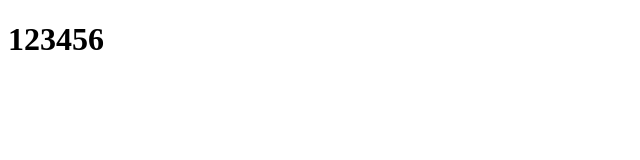
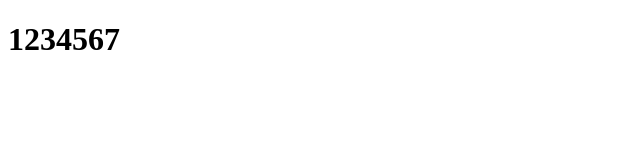
Before and after one commit to ammy-bajwa/learning_github, a plain HTML site: page index.html in a window 1280 px wide. Shown: the full height of the page, 0-640 px from the left. Drawn offline with Linux system fonts and the light colour scheme.

Commit message:
adding 7

```diff
--- a/index.html
+++ b/index.html
@@ -6,6 +6,6 @@
     <title>Git and Github</title>
   </head>
   <body>
-      <h1>123456</h1>
+      <h1>1234567</h1>
   </body>
 </html>
```
